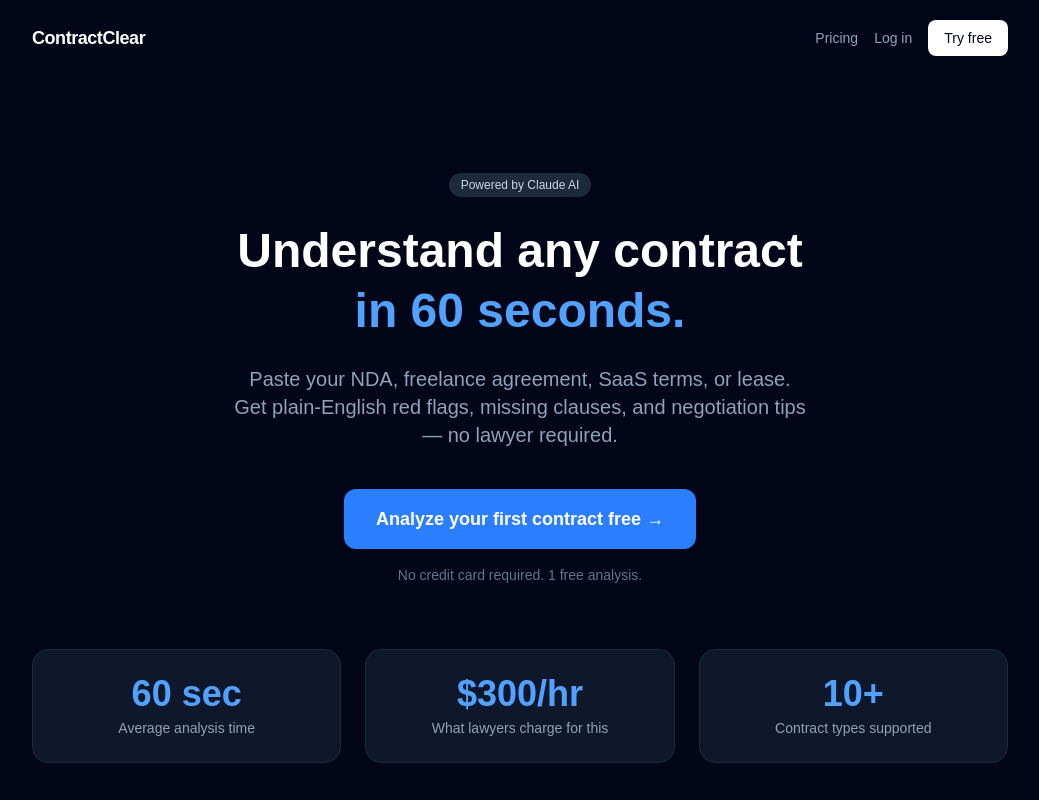
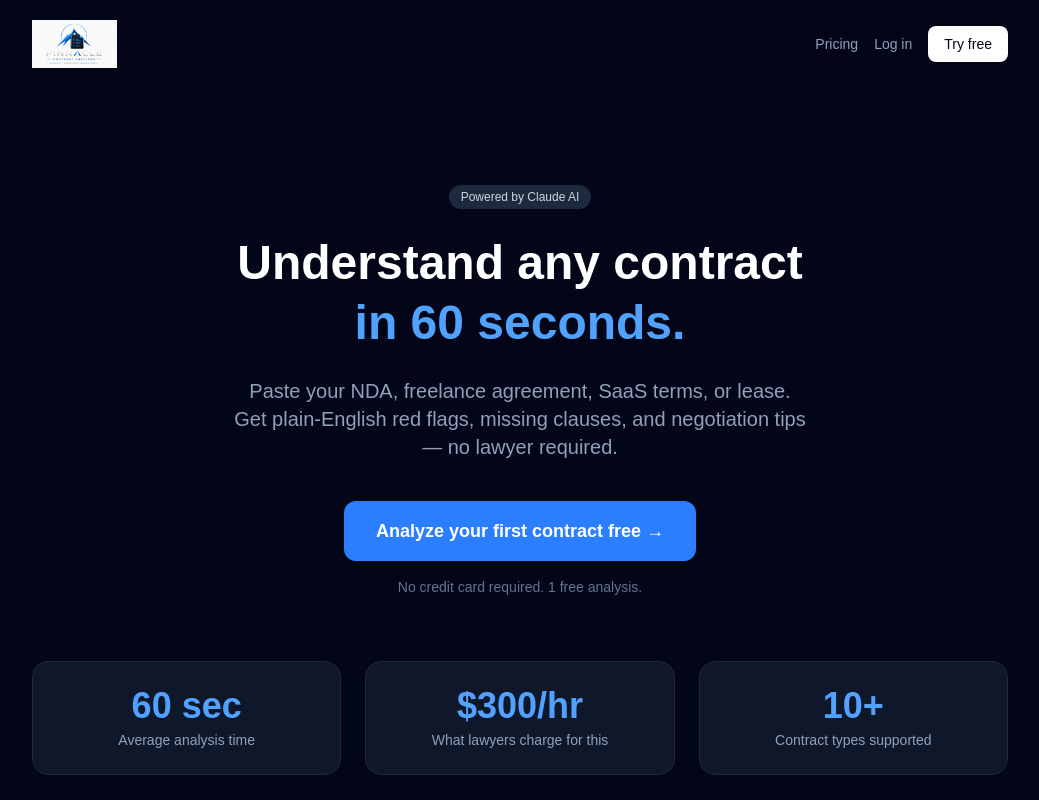
Before and after one commit to Pinnacle-Designs/Pinnacle-Contract-Analyzer, a Next.js app in the folder contract-clear/: page / in a window 1280 px wide. Shown: the top 800 px of the page, without its empty margins (120-1159 px from the left). Built offline with nearby package versions, Linux system fonts and the light colour scheme.

Commit message:
Replace site title with Logo component in landing page navigation

```diff
--- a/contract-clear/src/app/page.tsx
+++ b/contract-clear/src/app/page.tsx
@@ -1,11 +1,12 @@
 import Link from "next/link";
+import { Logo } from "@/components/Logo";
 
 export default function LandingPage() {
   return (
     <main className="min-h-screen bg-slate-950 text-white">
 
       <nav className="max-w-5xl mx-auto px-6 py-5 flex justify-between items-center">
-        <span className="text-lg font-bold tracking-tight">ContractClear</span>
+        <Logo />
         <div className="flex gap-4 items-center text-sm">
           <Link href="/pricing" className="text-slate-400 hover:text-white">Pricing</Link>
           <Link href="/login" className="text-slate-400 hover:text-white">Log in</Link>
--- /dev/null
+++ b/contract-clear/src/components/Logo.tsx
@@ -0,0 +1,21 @@
+import Image from "next/image";
+import Link from "next/link";
+
+type LogoProps = {
+  className?: string;
+};
+
+export function Logo({ className = "h-12 w-auto" }: LogoProps) {
+  return (
+    <Link href="/" className="inline-block shrink-0">
+      <Image
+        src="/logo.png"
+        alt="Pinnacle Contract Analyzer"
+        width={280}
+        height={112}
+        className={className}
+        priority
+      />
+    </Link>
+  );
+}
```
